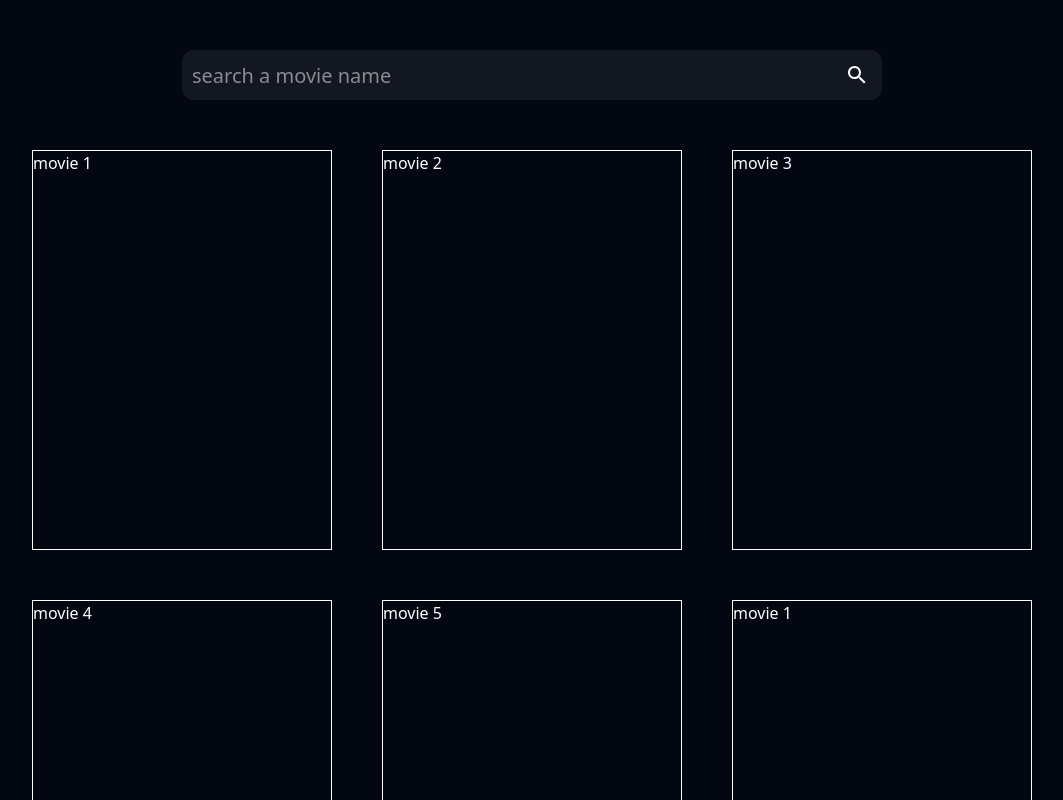
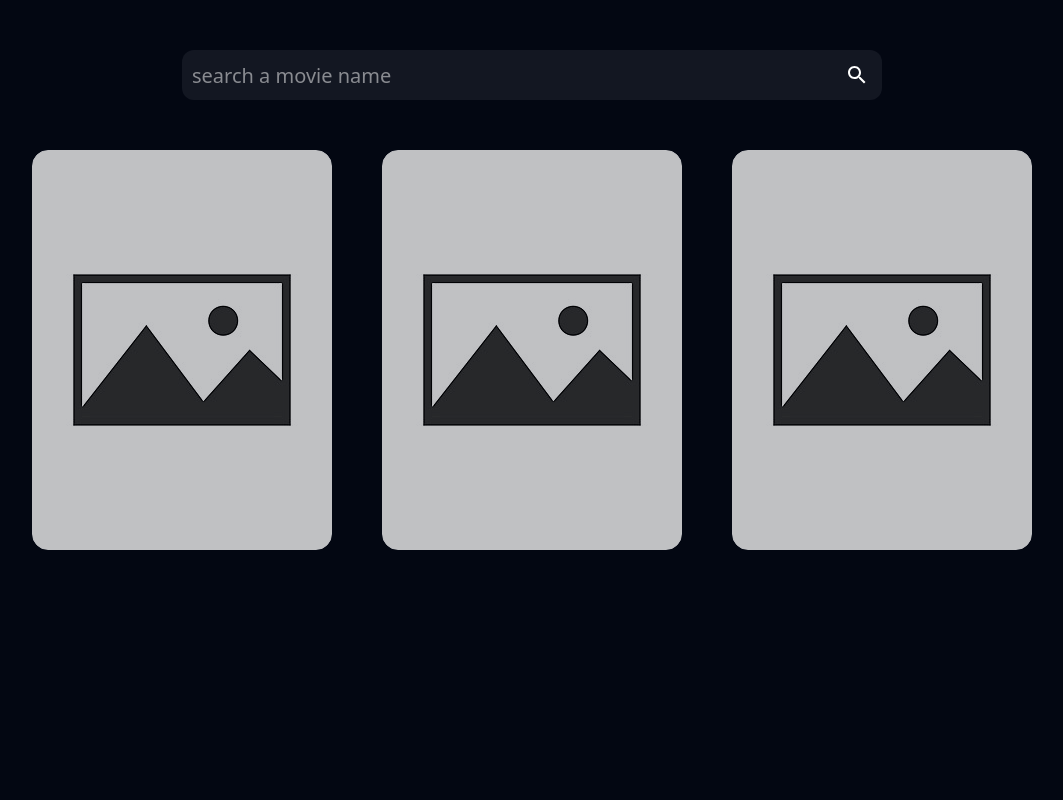
Before and after one commit to dogukanbasaran/moviesearch, a React (Vite) app: page /movies in a window 1280 px wide. Shown: the top 800 px of the page, without its empty margins (108-1171 px from the left). Built offline with nearby package versions, Linux system fonts and the light colour scheme.

Commit message:
react router was added and movie detail page was added using useParams

```diff
--- a/src/App.jsx
+++ b/src/App.jsx
@@ -2,13 +2,36 @@ import { BrowserRouter, Routes, Route } from "react-router";
 
 import Home from "./pages/Home";
 import Movies from "./pages/Movies";
+import MovieDetail from "./pages/MovieDetail";
 
 const App = () => {
+  const movies = [
+    {
+      id: 1,
+      name: "rocky 1",
+      description: "rocky 1 description",
+    },
+    {
+      id: 2,
+      name: "rocky 2",
+      description: "rocky 2 description",
+    },
+    {
+      id: 3,
+      name: "rocky 3",
+      description: "rocky 3 description",
+    },
+  ];
+
   return (
     <BrowserRouter>
       <Routes>
         <Route index element={<Home />} />
-        <Route path="/movies" element={<Movies />} />
+        <Route path="/movies" element={<Movies movies={movies} />} />
+        <Route
+          path="/movies/:movieId"
+          element={<MovieDetail movies={movies} />}
+        />
       </Routes>
     </BrowserRouter>
   );
--- a/src/components/Movie.jsx
+++ b/src/components/Movie.jsx
@@ -1,7 +1,18 @@
-const Movie = ({ name }) => {
+import { Link } from "react-router";
+const Movie = ({ id, name }) => {
   return (
-    <div className="border h-[400px] w-[300px]">
-      <span className="">{name}</span>
+    <div className="group opacity-75 hover:opacity-100 border h-[400px] w-[300px] bg-[url(/noimage.jpg)] bg-center rounded-2xl flex items-end justify-center pb-5">
+      <div className="translate-y-2 group-hover:translate-y-0 opacity-0 group-hover:opacity-100 duration-300 flex flex-col items-center gap-[5px]">
+        <span className="font-[600] text-[1.25rem] text-black">{name}</span>
+        <button
+          className="bg-gradient-to-r from-sky-900 to-sky-700 font-[600] min-[500px]:text-[1.25rem] rounded-[30px]
+        cursor-pointer flex justify-center items-center hover:shadow-[0px_0px_20px_rgba(0,0,0,0.1)] hover:scale-[105%] shadow-sky-700/50 transition-all duration-300 ease-in-out"
+        >
+          <Link to={`/movies/${id}`} className="py-[5px] px-[20px]">
+            More
+          </Link>
+        </button>
+      </div>
     </div>
   );
 };
--- a/src/components/MovieList.jsx
+++ b/src/components/MovieList.jsx
@@ -1,50 +1,11 @@
 import Movie from "../components/Movie";
 
-const movies = [
-  {
-    name: "movie 1",
-  },
-  {
-    name: "movie 2",
-  },
-  {
-    name: "movie 3",
-  },
-  {
-    name: "movie 4",
-  },
-  {
-    name: "movie 5",
-  },
-  {
-    name: "movie 1",
-  },
-  {
-    name: "movie 2",
-  },
-  {
-    name: "movie 3",
-  },
-  {
-    name: "movie 4",
-  },
-  {
-    name: "movie 5",
-  },
-  {
-    name: "movie 4",
-  },
-  {
-    name: "movie 5",
-  },
-];
-
-const MovieList = () => {
+const MovieList = ({ movies }) => {
   return (
     <div>
       <div className="grid  min-[768px]:grid-cols-2 min-[1024px]:grid-cols-3 gap-[50px]">
         {movies.map((movie) => {
-          return <Movie key={movie.name} name={movie.name} />;
+          return <Movie key={movie.id} name={movie.name} id={movie.id} />;
         })}
       </div>
     </div>
--- /dev/null
+++ b/src/pages/MovieDetail.jsx
@@ -0,0 +1,17 @@
+import { useParams } from "react-router";
+
+const MovieDetail = ({ movies }) => {
+  const { movieId } = useParams();
+
+  const movie = movies.find((movie) => movie.id === parseInt(movieId));
+  return (
+    <div className="h-[100vh] flex items-center justify-center">
+      <div>
+        <h1 className="text-[3rem]">{movie.name}</h1>
+        <p className="text-[1.5rem]"> {movie.description}</p>
+      </div>
+    </div>
+  );
+};
+
+export default MovieDetail;
--- a/src/pages/Movies.jsx
+++ b/src/pages/Movies.jsx
@@ -1,11 +1,11 @@
 import SearchBar from "../components/SearchBar";
 import MovieList from "../components/MovieList";
 
-const Movies = () => {
+const Movies = ({ movies }) => {
   return (
     <div className="h-[auto] w-[96%] m-auto py-[50px] flex flex-col items-center gap-[50px]">
       <SearchBar />
-      <MovieList />
+      <MovieList movies={movies} />
     </div>
   );
 };
```
Also changed, not shown: public/noimage.jpg (added).
